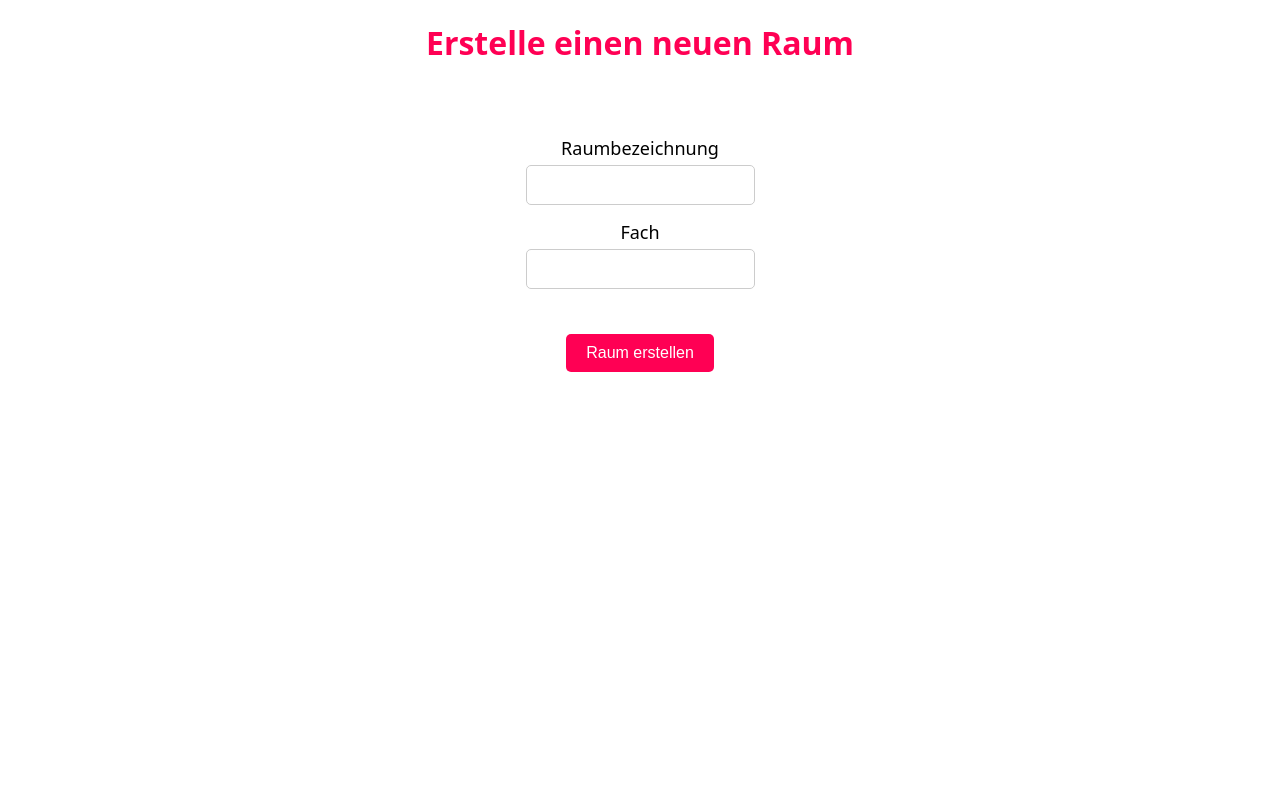
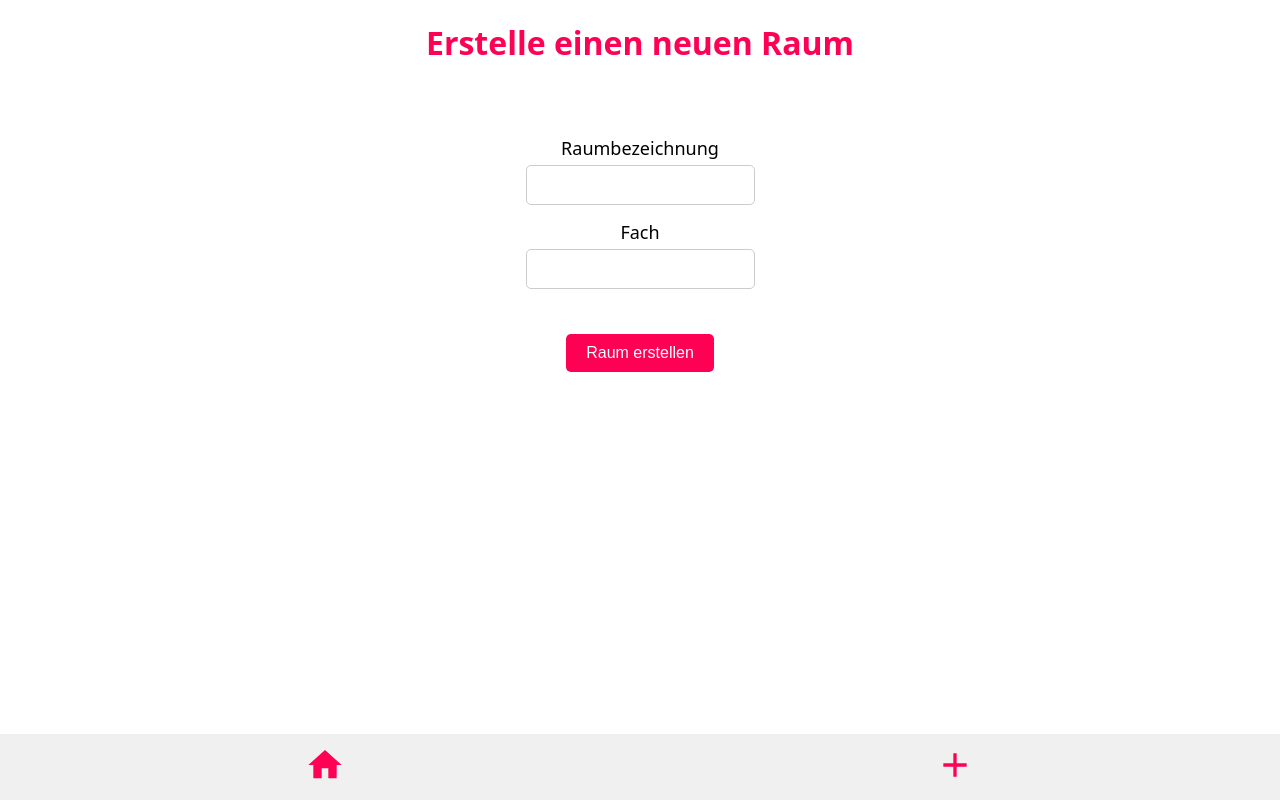
Before and after one commit to sschoe85/roomcheck, a Next.js app: page /form in a window 1280 px wide. Built offline with nearby package versions, Linux system fonts and the light colour scheme.

Commit message:
Add Navigation for Admin

```diff
--- /dev/null
+++ b/components/BottomNavigation/index.js
@@ -0,0 +1,19 @@
+import { NavButton, NavContainer, HomeIcon, AddIcon } from "./styles";
+import Link from "next/link";
+
+export default function BottomNavigation() {
+  return (
+    <NavContainer>
+      <Link href="/">
+        <NavButton>
+          <HomeIcon />
+        </NavButton>
+      </Link>
+      <Link href="/form">
+        <NavButton>
+          <AddIcon />
+        </NavButton>
+      </Link>
+    </NavContainer>
+  );
+}
--- /dev/null
+++ b/components/BottomNavigation/styles.js
@@ -0,0 +1,31 @@
+import styled from "styled-components";
+import { MdHome, MdAdd } from "react-icons/md";
+
+const NavContainer = styled.nav`
+  display: flex;
+  justify-content: space-around;
+  align-items: center;
+  background-color: #f0f0f0;
+  padding: 10px;
+  position: fixed;
+  bottom: 0;
+  left: 0;
+  right: 0;
+`;
+
+const NavButton = styled.button`
+  background-color: transparent;
+  border: none;
+  cursor: pointer;
+`;
+
+const HomeIcon = styled(MdHome)`
+  font-size: 40px;
+  color: #ff0054;
+`;
+
+const AddIcon = styled(MdAdd)`
+  font-size: 40px;
+  color: #ff0054;
+`;
+export { NavContainer, NavButton, HomeIcon, AddIcon };
--- a/pages/admin/index.js
+++ b/pages/admin/index.js
@@ -3,6 +3,7 @@ import Link from "next/link";
 import { StyledTeacherIcon } from "../../components/TeacherIcon/styles";
 import { StyledStudentIconAdminView } from "../../components/StudentIcon/styles";
 import { StyledAdminIcon } from "../../components/AdminIcon/styles";
+import BottomNavigation from "../../components/BottomNavigation";
 
 export default function AdminView() {
   return (
@@ -17,6 +18,7 @@ export default function AdminView() {
         <StyledTeacherIcon />
       </Link>
       <RoomList />
+      <BottomNavigation />
     </>
   );
 }
--- a/pages/form/index.js
+++ b/pages/form/index.js
@@ -1,5 +1,11 @@
+import BottomNavigation from "../../components/BottomNavigation";
 import RoomForm from "../../components/RoomForm";
 
 export default function Form() {
-  return <RoomForm />;
+  return (
+    <>
+      <RoomForm />
+      <BottomNavigation />
+    </>
+  );
 }
```
